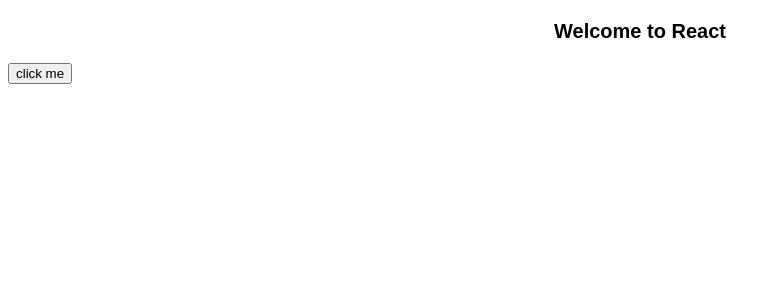
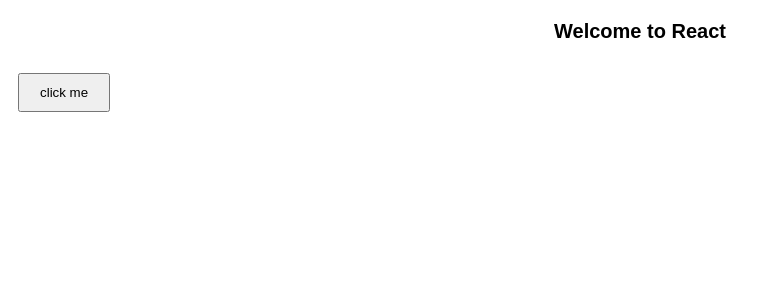
Before and after one commit to SATYAM08RAJPUT/React-Practices-set, a React (Vite) app: page / in a window 1280 px wide. Shown: the top 300 px of the page, without its empty margins (0-781 px from the left). Built offline with nearby package versions, Linux system fonts and the light colour scheme.

Commit message:
add stayle on Button

```diff
--- a/src/Basic Components/Button/button.css
+++ b/src/Basic Components/Button/button.css
@@ -0,0 +1,4 @@
+.btn{
+    padding: 10px 20px;
+    margin: 10px;
+}
--- a/src/Basic Components/Button/button.jsx
+++ b/src/Basic Components/Button/button.jsx
@@ -2,7 +2,7 @@
 const Button = ({onclick,children}) => {
     return(
         <>
-        <button className="btn" onClick={onclick}>{children}</button>
+        <button className="btn" onClick={onclick} >{children}</button>
         </>
     )
 }
```
